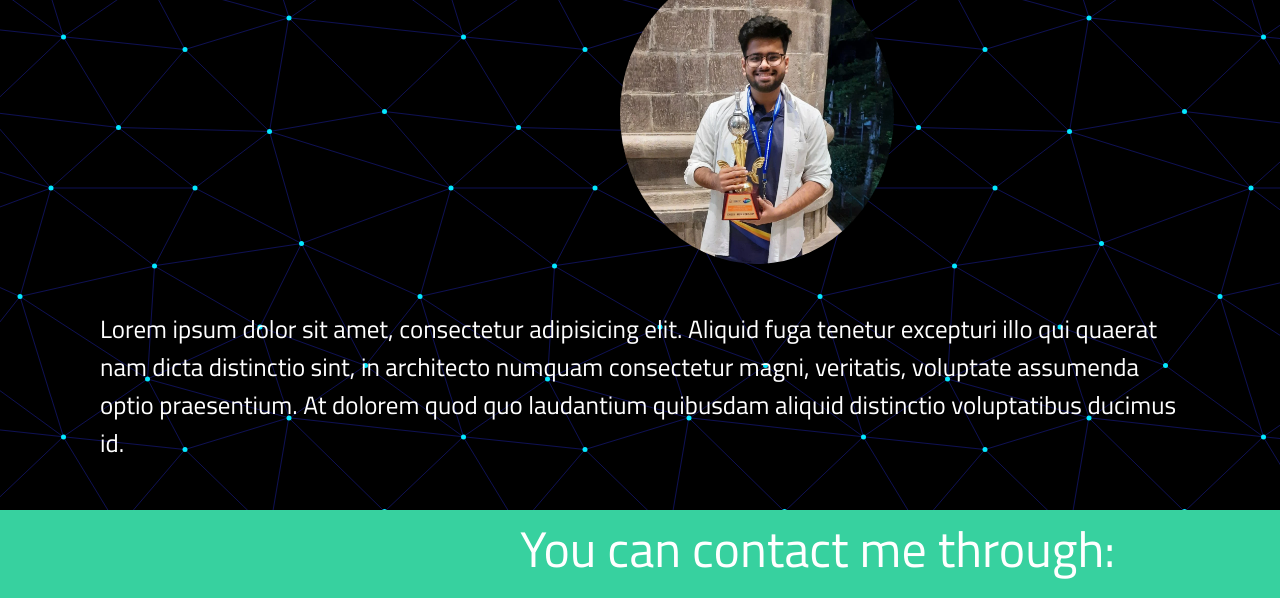
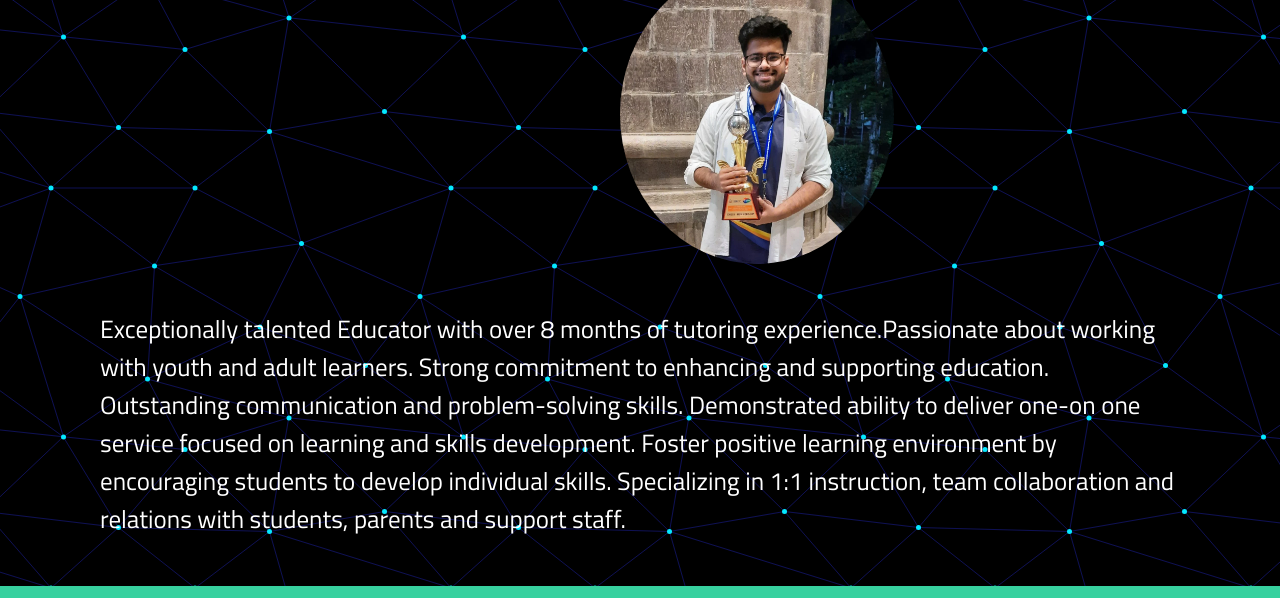
Before and after one commit to SaubhagyaSingh/Portfolio, a plain HTML site: page index.html in a window 1280 px wide. Shown: the part 2003-2601 px from the top of the page. Drawn offline with nearby package versions, Linux system fonts and the light colour scheme.

Commit message:
Update index.html

```diff
--- a/index.html
+++ b/index.html
@@ -63,8 +63,16 @@
 <img class="mypic" src="chess.webp" alt="my picture">
 <br>
 <article id="about">
-Lorem ipsum dolor sit amet, consectetur adipisicing elit. Aliquid fuga tenetur excepturi illo qui quaerat nam dicta distinctio sint, in architecto numquam consectetur magni, veritatis, voluptate assumenda optio praesentium. At dolorem quod quo laudantium quibusdam aliquid distinctio voluptatibus ducimus id.
-</article>
+Exceptionally talented Educator with over 8 months of
+  tutoring experience.Passionate about working with youth and
+  adult learners. Strong commitment to enhancing and
+  supporting education. Outstanding communication and
+  problem-solving skills. Demonstrated ability to deliver one-on
+  one service focused on learning and skills development. Foster
+  positive learning environment by encouraging students to
+  develop individual skills. Specializing in 1:1 instruction, team
+  collaboration and relations with students, parents and support
+  staff.</article>
 <br><br>
   <div class="contact" id="contact">
   <span class="footer">You can contact me through:</span><br><br>
```
